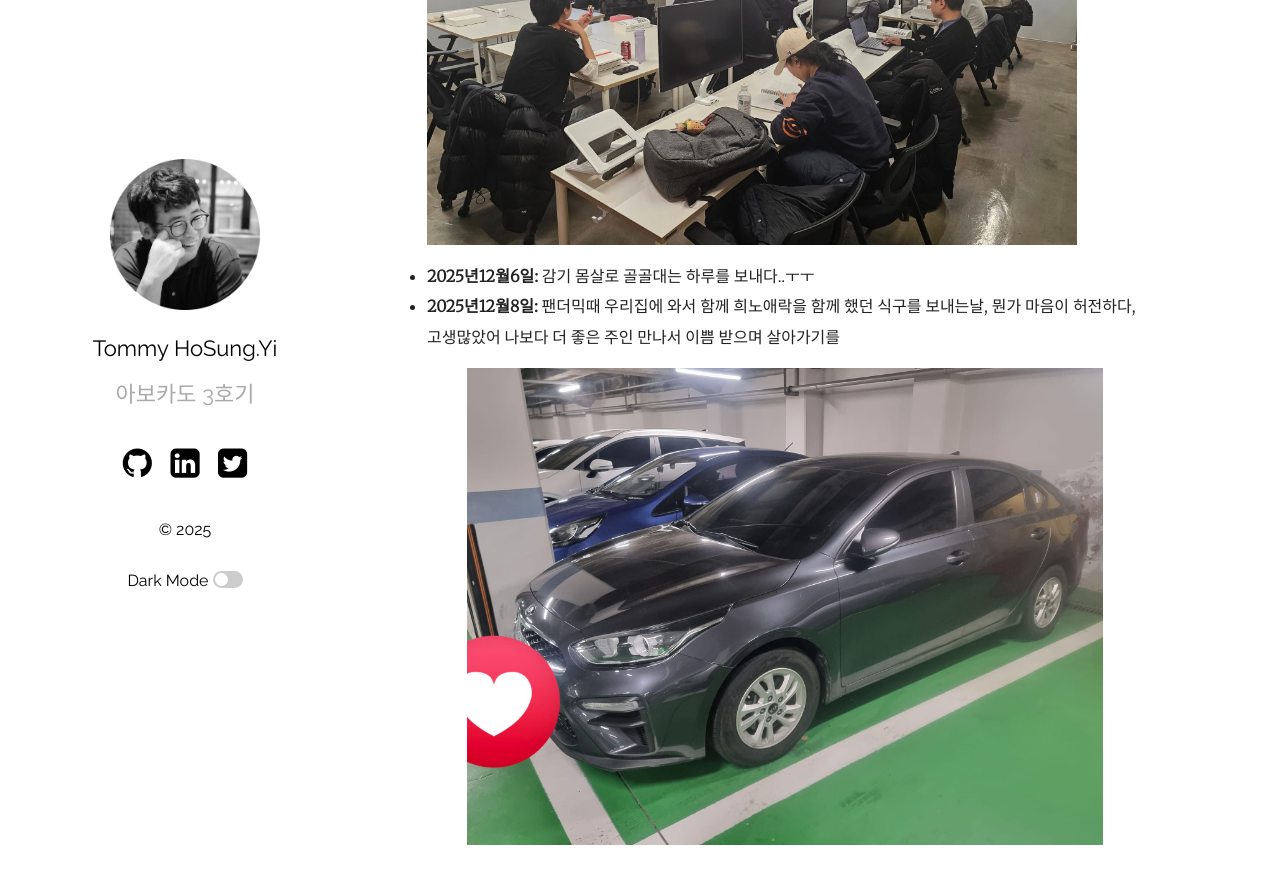
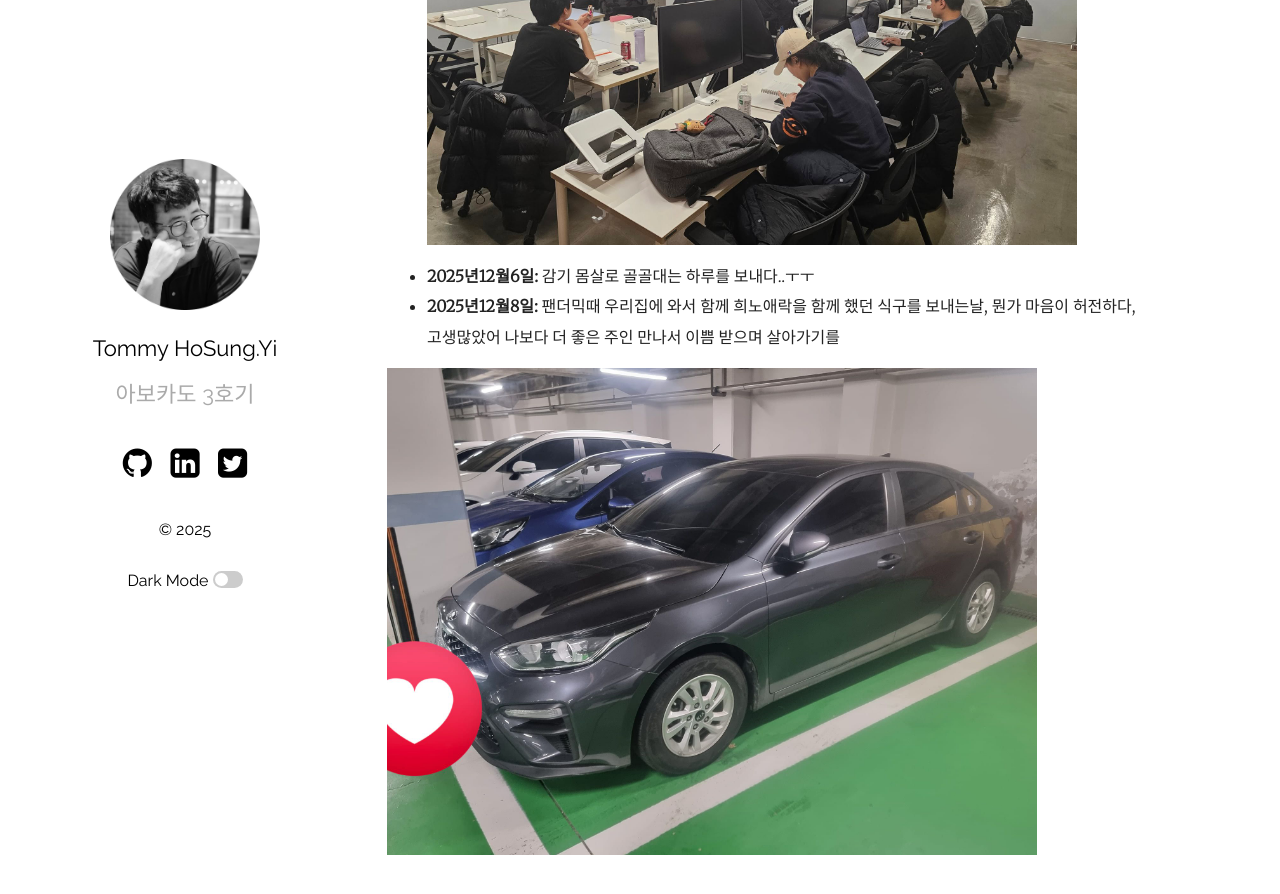
Before and after one commit to hslee77/hslee77.github.io, a Jekyll site: the page built from wiki/memo/2025-12-06-dec.md, in a window 1280 px wide and 900 px high, scrolled down 1979 px. Shown: the top 894 px of the window. Built offline with Jekyll 4.4.1, drawn with Linux system fonts in a browser that asks for light colours.

Commit message:
20251208 dec update 1.3

```diff
--- a/wiki/memo/2025-12-06-dec.md
+++ b/wiki/memo/2025-12-06-dec.md
@@ -29,5 +29,6 @@ categories: [Tommy Journey,December]
 
 - **2025년12월6일:** 감기 몸살로 골골대는 하루를 보내다..ㅜㅜ
 - **2025년12월8일:** 팬더믹때 우리집에 와서 함께 희노애락을 함께 했던 식구를 보내는날, 뭔가 마음이 허전하다, 고생많았어 나보다 더 좋은 주인 만나서 이쁨 받으며 살아가기를
-> <img src="/img/2025life/k3life.jpg" alt="screenshot" align=left width="650"/>
+
+<img src="/img/2025life/k3life.jpg" alt="screenshot" align=left width="650"/>
 <div style="clear:both;"></div>
```
